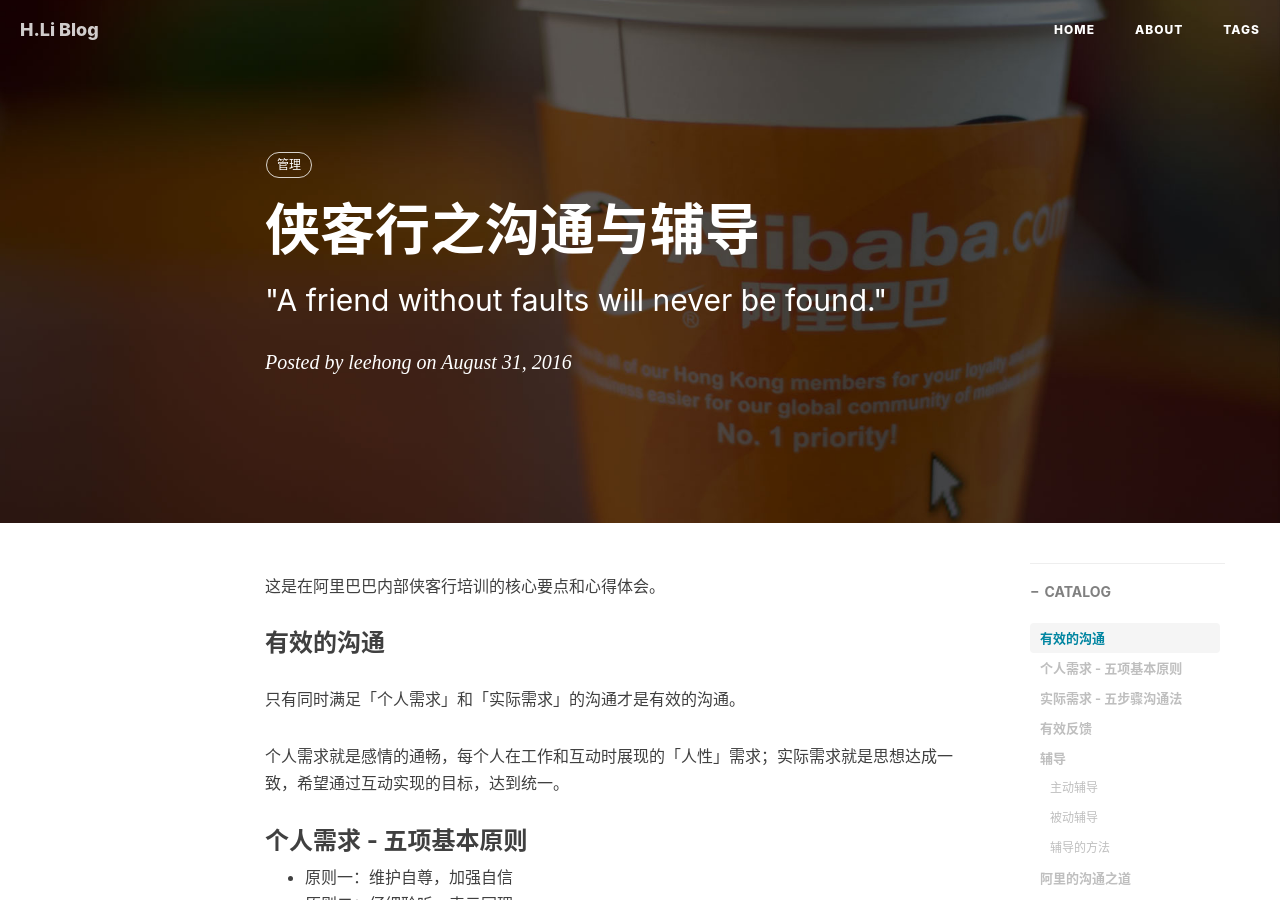
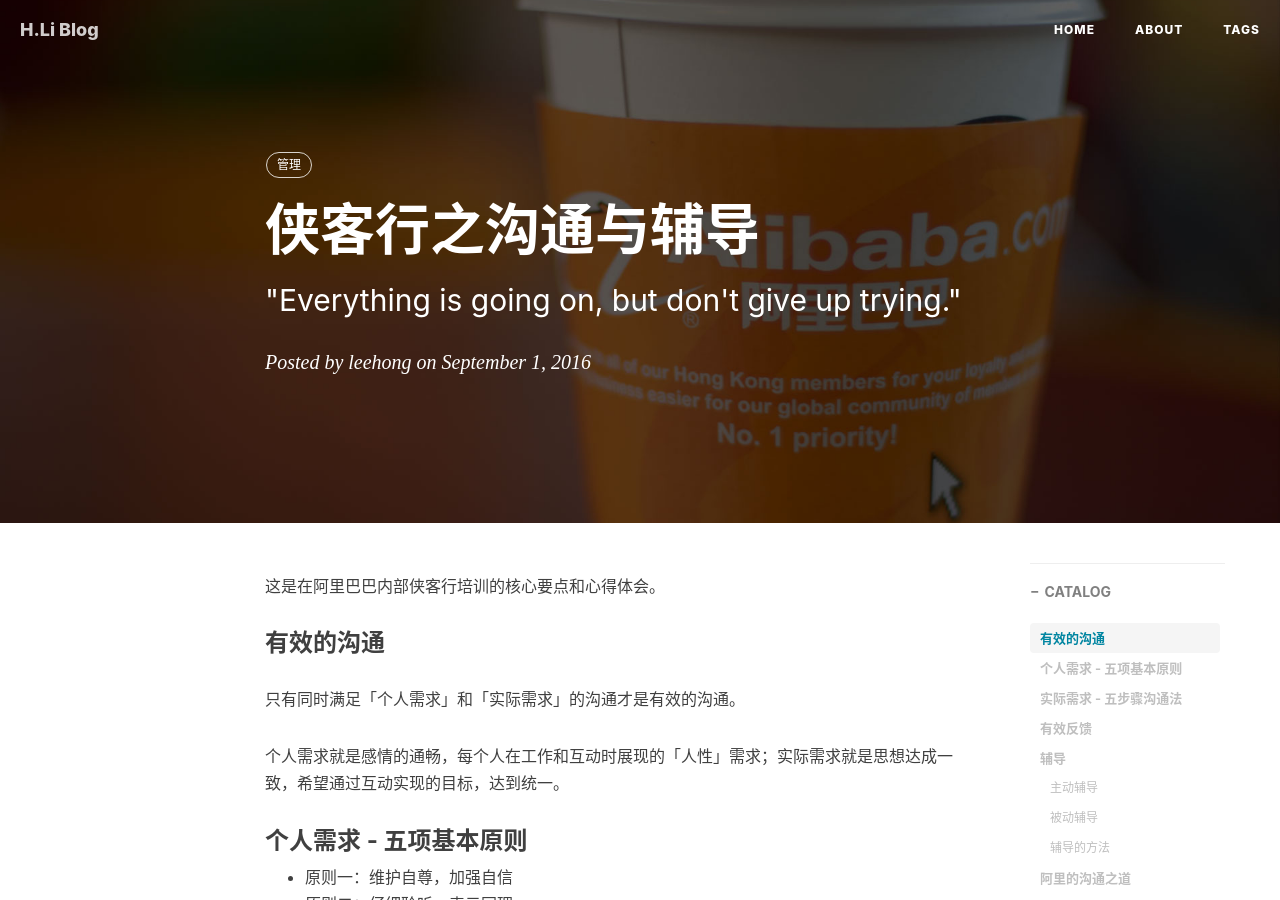
Before and after one commit to leehong2005/leehong2005.github.io, a Jekyll site: the page built from _posts/2016-09-01-alibaba-communication-and-coach.md, in a window 1280 px wide and 900 px high. Built offline with Jekyll 4.4.1, drawn with Linux system fonts in a browser that asks for light colours; comment, search, counter and statistics services are not loaded.

Commit message:
【功能】优化时间

```diff
--- a/_posts/2016-09-01-alibaba-communication-and-coach.md
+++ b/_posts/2016-09-01-alibaba-communication-and-coach.md
@@ -1,8 +1,8 @@
 ---
 layout:     post
 title:      "侠客行之沟通与辅导"
-subtitle:   " \"A friend without faults will never be found.\" "
-date:       2016-08-31 00:00:00
+subtitle:   " \"Everything is going on, but don't give up trying.\" "
+date:       2016-09-01 00:00:00
 author:     "leehong"
 header-img: "img/post-bg-alibaba.jpg"
 catalog: true
```
